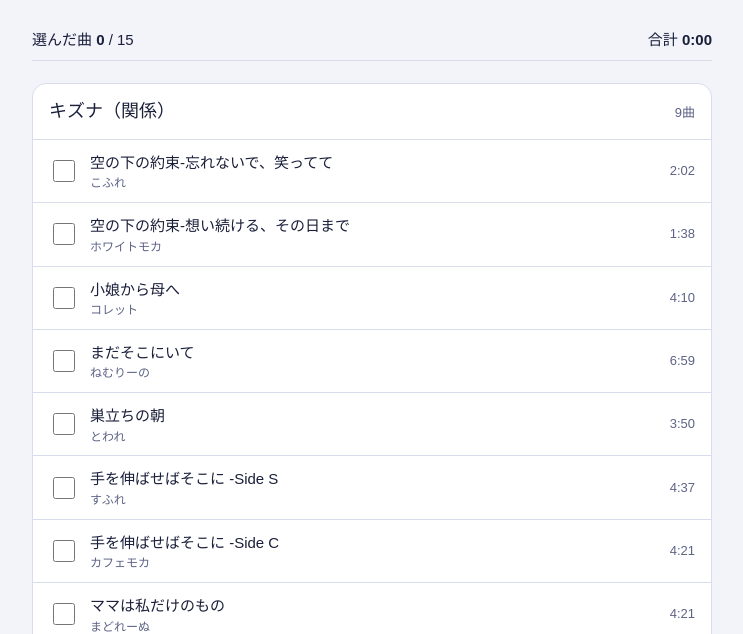
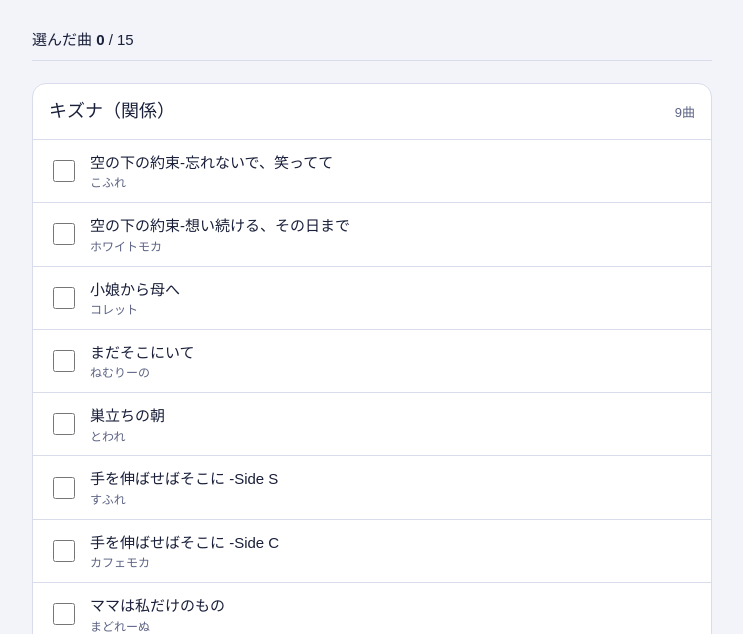
Before and after one commit to hamuchira/hamster-music, a plain HTML site: page index.html in a window 1280 px wide. Shown: the part 166-800 px from the top of the page, without its empty margins (268-1011 px from the left). Drawn offline with Linux system fonts and the light colour scheme; a web font is replaced by a local one.

Commit message:
Add files via upload

```diff
--- a/index.html
+++ b/index.html
@@ -63,7 +63,6 @@ h2 { font-family: var(--font-display); font-weight: 400; font-size: 18px; margin
 .song input { width: 22px; height: 22px; accent-color: var(--accent); flex: none; }
 .song .t { flex: 1; min-width: 0; overflow-wrap: anywhere; }
 .song .t small { display: block; color: var(--muted); font-size: 12px; line-height: 1.4; }
-.song .d { font-variant-numeric: tabular-nums; color: var(--muted); font-size: 13px; flex: none; }
 .song:has(input:checked) { background: var(--accent-soft); }
 .song:has(input:disabled) { opacity: .45; cursor: not-allowed; }
 .card { background: var(--surface); border: 1px solid var(--line); border-radius: 14px; padding: 16px; display: flex; flex-direction: column; gap: 12px; }
@@ -102,7 +101,6 @@ textarea { min-height: 110px; resize: vertical; }
   <div id="ballot">
     <div class="bar" aria-live="polite">
       <span>選んだ曲 <b id="cnt">0</b> / 15</span>
-      <span>合計 <b id="tot">0:00</b></span>
     </div>
     <div id="groups"></div>
     <form class="card" id="form" autocomplete="off">
@@ -184,8 +182,7 @@ function build() {
       const cb = document.createElement("input"); cb.type = "checkbox"; cb.id = "cb-" + s.id; cb.dataset.id = s.id;
       const t = document.createElement("span"); t.className = "t"; t.textContent = s.t;
       const sm = document.createElement("small"); sm.textContent = s.c; t.append(sm);
-      const d = document.createElement("span"); d.className = "d"; d.textContent = fmt(s.s);
-      l.append(cb, t, d); g.append(l);
+      l.append(cb, t); g.append(l);
     }
     groups.append(g);
   }
@@ -197,7 +194,6 @@ function build() {
 }
 function refresh() {
   $("cnt").textContent = picked.size;
-  $("tot").textContent = fmt([...picked].reduce((a, id) => a + byId[id].s, 0));
   const full = picked.size >= MAX;
   document.querySelectorAll("#groups input").forEach(cb => {
     cb.checked = picked.has(cb.dataset.id);
```
